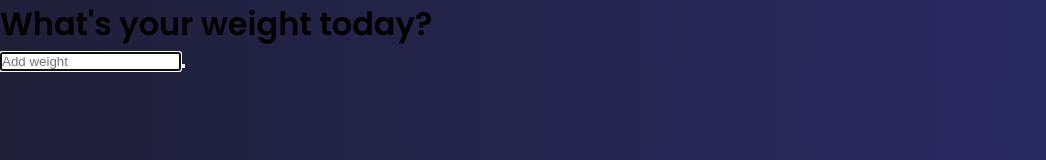
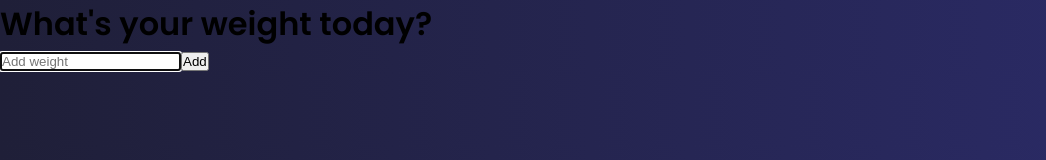
Before and after one commit to emirbuckun/weight-tracker, a React (Vite) app: page / in a window 1280 px wide. Shown: the top 160 px of the page, without its empty margins (0-1046 px from the left). Built offline with nearby package versions, Linux system fonts and the light colour scheme.

Commit message:
Add button name in weight form component

```diff
--- a/src/components/WeightForm.jsx
+++ b/src/components/WeightForm.jsx
@@ -37,7 +37,7 @@ const WeightForm = (props) => {
         onChange={(e) => setInput(e.target.value)}
         ref={inputRef}
       />
-      <button className="add-button"></button>
+      <button className="add-button">Add</button>
     </form>
   );
 };
```
